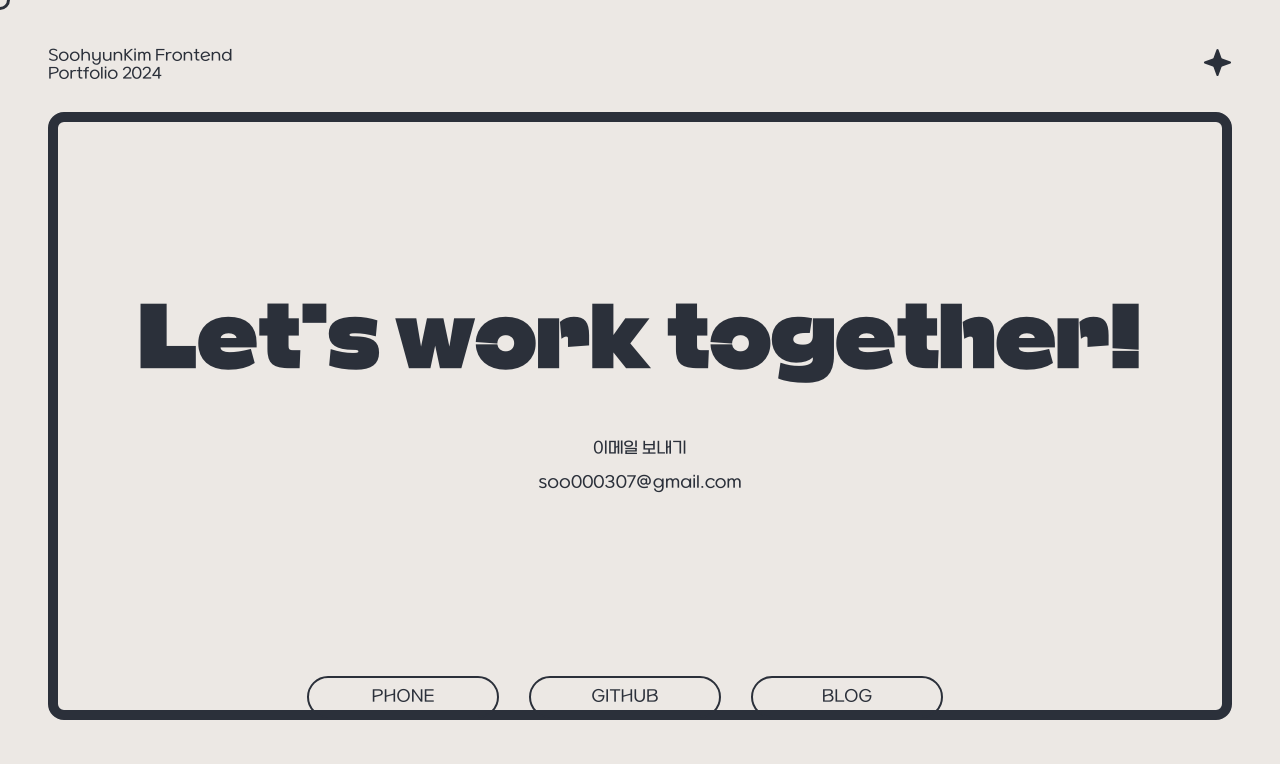
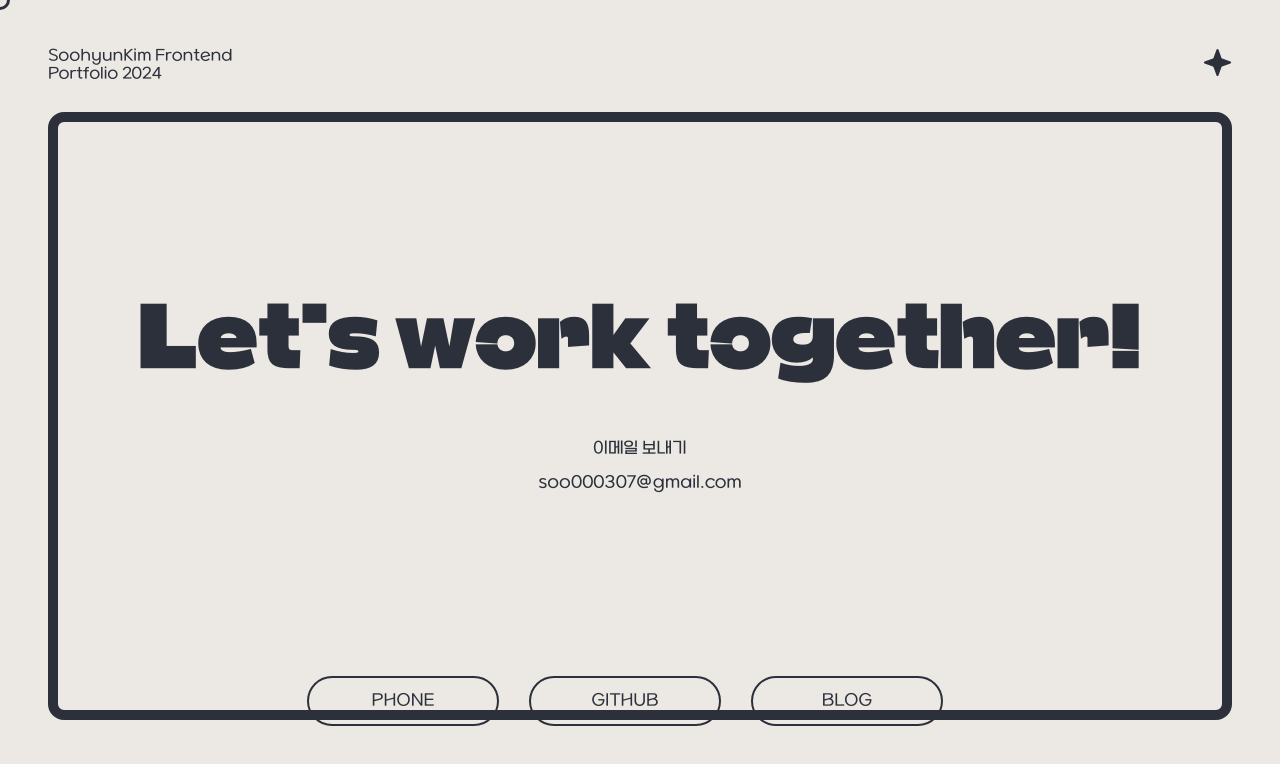
Before and after one commit to gamjatan9/Soohyun-Portfolio, a Next.js app in the folder soohyunkim/: page /contact in a window 1280 px wide. Shown: the top 764 px of the page. Built offline with nearby package versions, Linux system fonts and the light colour scheme.

Commit message:
✨ Feat: contact page

```diff
--- a/soohyunkim/src/app/contact/page.tsx
+++ b/soohyunkim/src/app/contact/page.tsx
@@ -9,11 +9,21 @@ export default function Contact() {
           <div className="item">
             <span className="text">PHONE</span>
             <a href="tel:010-0000-0000" className="text-hover">
-              010-0000-0000
+              010-4160-7656
             </a>
           </div>
-          <div className="item">GITHUB</div>
-          <div className="item">BLOG</div>
+          <div className="item">
+            <span className="text">GITHUB</span>
+            <a href="https://github.com/gamjatan9" className="text-hover">
+              github.com/gamjatan9
+            </a>
+          </div>
+          <div className="item">
+            <span className="text">BLOG</span>
+            <a href="https://mystory-soo.tistory.com/" className="text-hover">
+              mystory-soo.tistory.com
+            </a>
+          </div>
         </div>
       </div>
     </div>
--- a/soohyunkim/src/styles/pages/contact.scss
+++ b/soohyunkim/src/styles/pages/contact.scss
@@ -28,7 +28,7 @@
   .more {
     display: flex;
     justify-content: center;
-    margin-top: 23vh;
+    margin-top: 23dvh;
   }
 
   .item {
@@ -42,6 +42,7 @@
     justify-content: center;
     align-items: center;
     width: 15vw;
+    height: 50px;
     white-space: nowrap;
     cursor: pointer;
 
@@ -58,11 +59,11 @@
       background-color: $text;
       color: $background;
 
-      .phone-text {
+      .text {
         visibility: hidden;
       }
 
-      .phone-number {
+      .text-hover {
         visibility: visible;
         left: 50%;
         transform: translateX(-50%);
```
